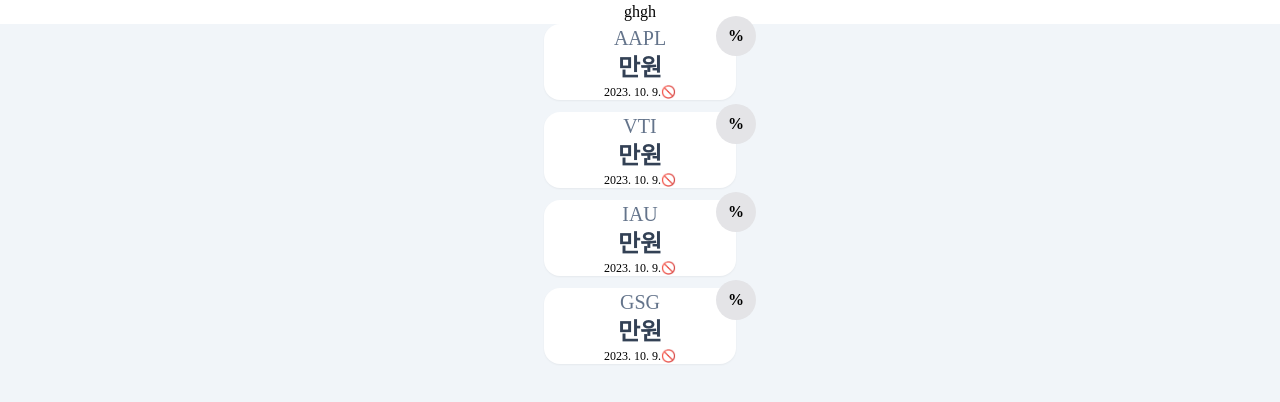
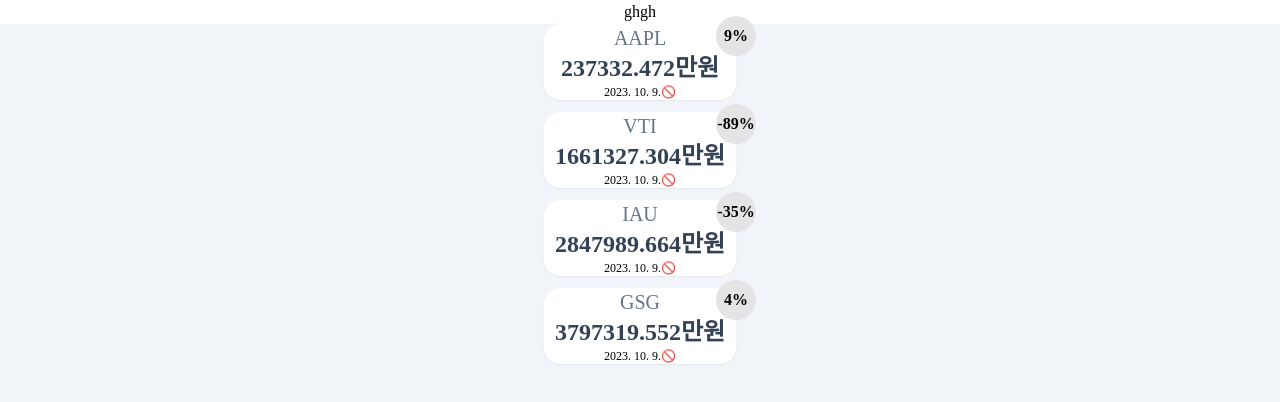
Before and after one commit to Hys-Lee/invest-records, a React (Vite) app: page /detail in a window 1280 px wide. Shown: the top 402 px of the page. Built offline with nearby package versions, Linux system fonts and the light colour scheme; a web font is replaced by a local one.

Commit message:
Fix: now StockTile components are working

```diff
--- a/src/pages/Detail.tsx
+++ b/src/pages/Detail.tsx
@@ -4,7 +4,9 @@
 export default function Detail() {
   const stockInfo = stockCalc(1);
   console.log('Stockinfo:', stockInfo);
-  console.log('detail', stockInfo.currentWon(['VTI']));
+  {
+    console.log('detail', stockInfo.currentWon(['VTI']));
+  }
   return (
     <>
       <div>ghgh</div>
@@ -14,10 +16,10 @@
             return (
               <StockTile
                 title={ticker}
-                currentSaving={stockInfo.allTickers.currentWon}
+                currentSaving={stockInfo.currentWon([ticker])}
                 recentDate={tmpRecentStockDate}
                 onAndOff={tmpRecentStockDate === new Date().toLocaleDateString()}
-                profitAndLossPercent={stockInfo.earningRateWon}
+                profitAndLossPercent={stockInfo.earningRateWon([ticker])}
               />
             );
           })}
```
